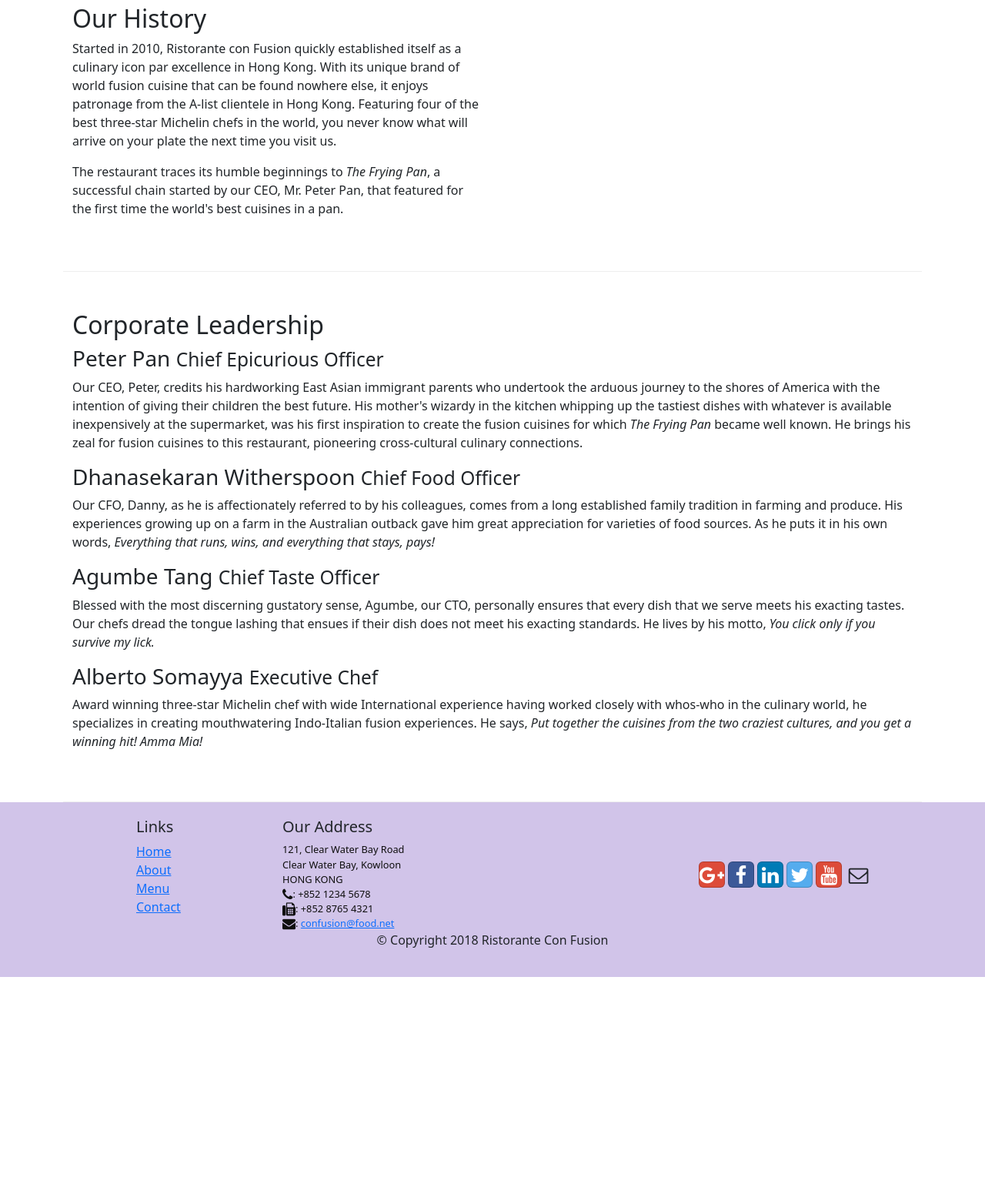
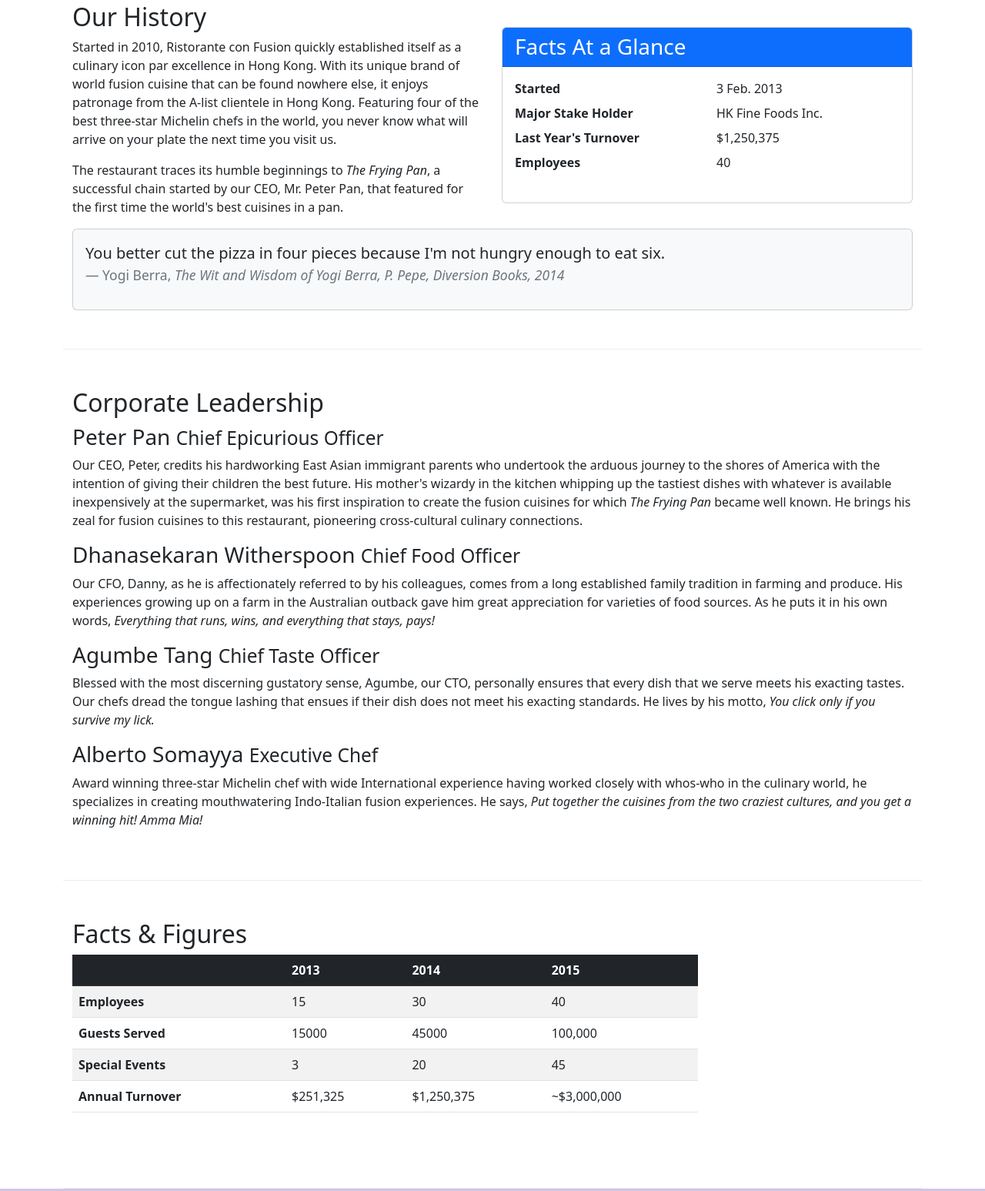
Before and after one commit to alaykabir/Project-Restaurant_Bootstap-5, a website: page aboutus.html in a window 1280 px wide. Shown: the part 488-2035 px from the top of the page at 77% size. Before the commit the page ends 1757 px from the top, so only its background shows below. Drawn offline with nearby package versions, Linux system fonts and the light colour scheme.

Commit message:
table and card

```diff
--- a/aboutus.html
+++ b/aboutus.html
@@ -29,11 +29,13 @@
                 <ul class="navbar-nav mr-auto">
                     <li class="nav-item"><a class="nav-link" href="index.html"><span class="fa fa-home fa-lg"></span>
                             Home</a></li>
-                    <li class="nav-item"><a class="nav-link active" href="aboutus.html"><span class="fa fa-info fa-lg"></span>
+                    <li class="nav-item"><a class="nav-link active" href="aboutus.html"><span
+                                class="fa fa-info fa-lg"></span>
                             About</a></li>
                     <li class="nav-item"><a class="nav-link" href="#"><span class="fa fa-list fa-lg"></span> Menu</a>
                     </li>
-                    <li class="nav-item"><a class="nav-link" href="contactus.html"><span class="fa fa-address-card fa-lg"></span> Contact</a></li>
+                    <li class="nav-item"><a class="nav-link" href="contactus.html"><span
+                                class="fa fa-address-card fa-lg"></span> Contact</a></li>
                 </ul>
             </div>
 
@@ -77,7 +79,34 @@
                 <p>The restaurant traces its humble beginnings to <em>The Frying Pan</em>, a successful chain started by
                     our CEO, Mr. Peter Pan, that featured for the first time the world's best cuisines in a pan.</p>
             </div>
-            <div class="col-12 col-sm">
+            <div class="col-12 col-sm-6">
+                <div class="card">
+                    <h3 class="card-header bg-primary text-white">Facts At a Glance</h3>
+                    <div class="card-body">
+                        <dl class="row">
+                            <dt class="col-6">Started</dt>
+                            <dd class="col-6">3 Feb. 2013</dd>
+                            <dt class="col-6">Major Stake Holder</dt>
+                            <dd class="col-6">HK Fine Foods Inc.</dd>
+                            <dt class="col-6">Last Year's Turnover</dt>
+                            <dd class="col-6">$1,250,375</dd>
+                            <dt class="col-6">Employees</dt>
+                            <dd class="col-6">40</dd>
+                        </dl>
+                    </div>
+                </div>
+            </div>
+            <div class="col-12">
+                <div class="card card-body bg-light">
+                    <blockquote class="blockquote">
+                        <p>You better cut the pizza in four pieces because
+                            I'm not hungry enough to eat six.</p>
+                        <footer class="blockquote-footer">Yogi Berra,
+                            <cite title="Source Title">The Wit and Wisdom of Yogi Berra,
+                            P. Pepe, Diversion Books, 2014</cite>
+                        </footer>
+                    </blockquote>
+                </div>
             </div>
         </div>
 
@@ -109,7 +138,52 @@
                         cultures, and you get a winning hit! Amma Mia!</em></p>
             </div>
         </div>
+        <div class="row row-content">
+            <div class="col-12 col-sm-9">
+                <h2>Facts &amp; Figures</h2>
+                <div class="table-responsive">
+                    <table class="table table-striped">
+                        <thead class="table-dark">
+                            <tr>
+                                <th>&nbsp;</th>
+                                <th>2013</th>
+                                <th>2014</th>
+                                <th>2015</th>
+                            </tr>
+                        </thead>
+                        <tbody>
+                            <tr>
+                                <th>Employees</th>
+                                <td>15</td>
+                                <td>30</td>
+                                <td>40</td>
+                            </tr>
+                            <tr>
+                                <th>Guests Served</th>
+                                <td>15000</td>
+                                <td>45000</td>
+                                <td>100,000</td>
+                            </tr>
+                            <tr>
+                                <th>Special Events</th>
+                                <td>3</td>
+                                <td>20</td>
+                                <td>45</td>
+                            </tr>
+                            <tr>
+                                <th>Annual Turnover</th>
+                                <td>$251,325</td>
+                                <td>$1,250,375</td>
+                                <td>~$3,000,000</td>
+                            </tr>
+                        </tbody>
+                    </table>
+                </div>
+            </div>
+            <div class="col-12 col-sm-3">
 
+            </div>
+        </div>
     </div>
 
     <footer class="footer">
@@ -131,17 +205,22 @@
                         Clear Water Bay, Kowloon<br>
                         HONG KONG<br>
                         <i class="fa fa-phone fa-lg"></i>: +852 1234 5678<br>
-		              <i class="fa fa-fax fa-lg"></i>: +852 8765 4321<br>
-		              <i class="fa fa-envelope fa-lg"></i>: <a href="mailto:confusion@food.net">confusion@food.net</a>
+                        <i class="fa fa-fax fa-lg"></i>: +852 8765 4321<br>
+                        <i class="fa fa-envelope fa-lg"></i>: <a href="mailto:confusion@food.net">confusion@food.net</a>
                     </address>
                 </div>
                 <div class="col-12 col-sm-4 align-self-center">
                     <div class="text-center">
-                        <a class="btn btn-social-icon btn-google" href="http://google.com/+"><i class="fa fa-google-plus"></i></a>
-                        <a class="btn btn-social-icon btn-facebook" href="http://www.facebook.com/profile.php?id="><i class="fa fa-facebook"></i></a>
-                        <a class="btn btn-social-icon btn-linkedin" href="http://www.linkedin.com/in/"><i class="fa fa-linkedin"></i></a>
-                        <a class="btn btn-social-icon btn-twitter" href="http://twitter.com/"><i class="fa fa-twitter"></i></a>
-                        <a class="btn btn-social-icon btn-google" href="http://youtube.com/"><i class="fa fa-youtube"></i></a>
+                        <a class="btn btn-social-icon btn-google" href="http://google.com/+"><i
+                                class="fa fa-google-plus"></i></a>
+                        <a class="btn btn-social-icon btn-facebook" href="http://www.facebook.com/profile.php?id="><i
+                                class="fa fa-facebook"></i></a>
+                        <a class="btn btn-social-icon btn-linkedin" href="http://www.linkedin.com/in/"><i
+                                class="fa fa-linkedin"></i></a>
+                        <a class="btn btn-social-icon btn-twitter" href="http://twitter.com/"><i
+                                class="fa fa-twitter"></i></a>
+                        <a class="btn btn-social-icon btn-google" href="http://youtube.com/"><i
+                                class="fa fa-youtube"></i></a>
                         <a class="btn btn-social-icon" href="mailto:"><i class="fa fa-envelope-o"></i></a>
                     </div>
                 </div>
```
Also changed, not shown: contactus.html (+3 -2 lines).
